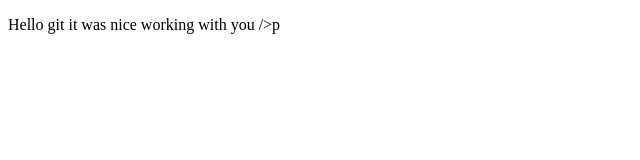
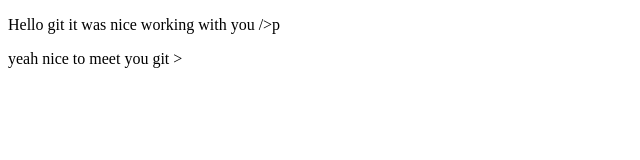
Before and after one commit to ArjunAJ7/git-evaluation, a plain HTML site: page index.html in a window 1280 px wide. Shown: the whole page, without its empty margins (0-640 px from the left). Drawn offline with Linux system fonts and the light colour scheme.

Commit message:
paragraph created

```diff
--- a/index.html
+++ b/index.html
@@ -8,5 +8,6 @@
 				    </head>
 				      <body>
 					      <p> Hello git it was nice working with you />p
+					      <p> yeah nice to meet you git >
 				      </body>
 </html>
```
